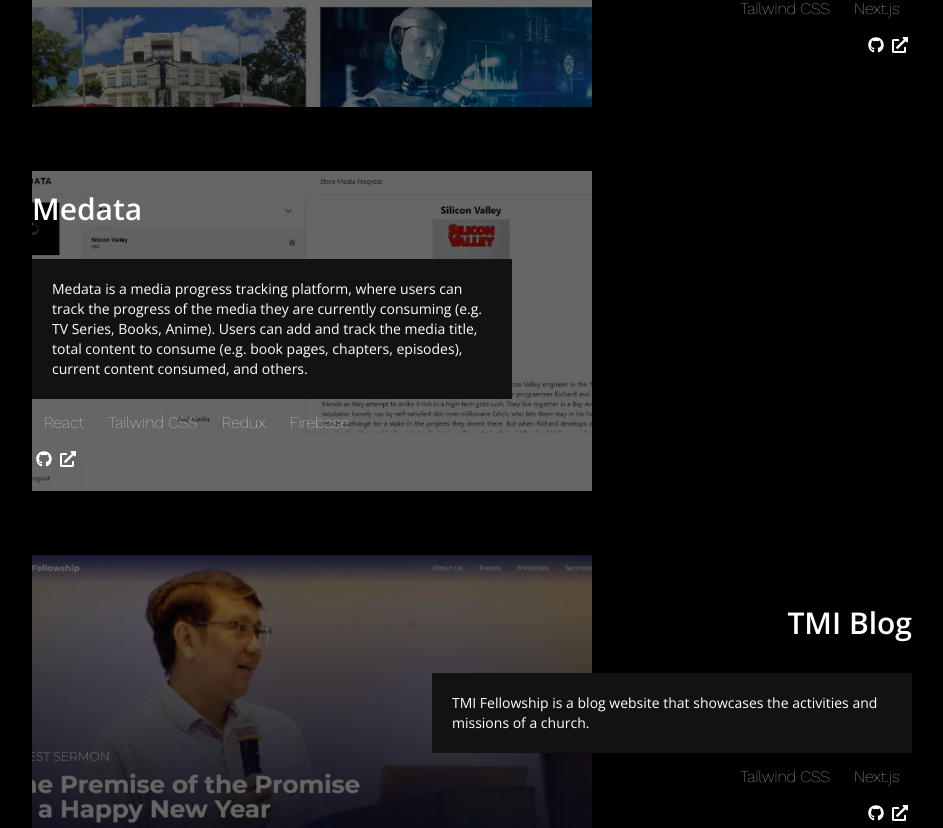
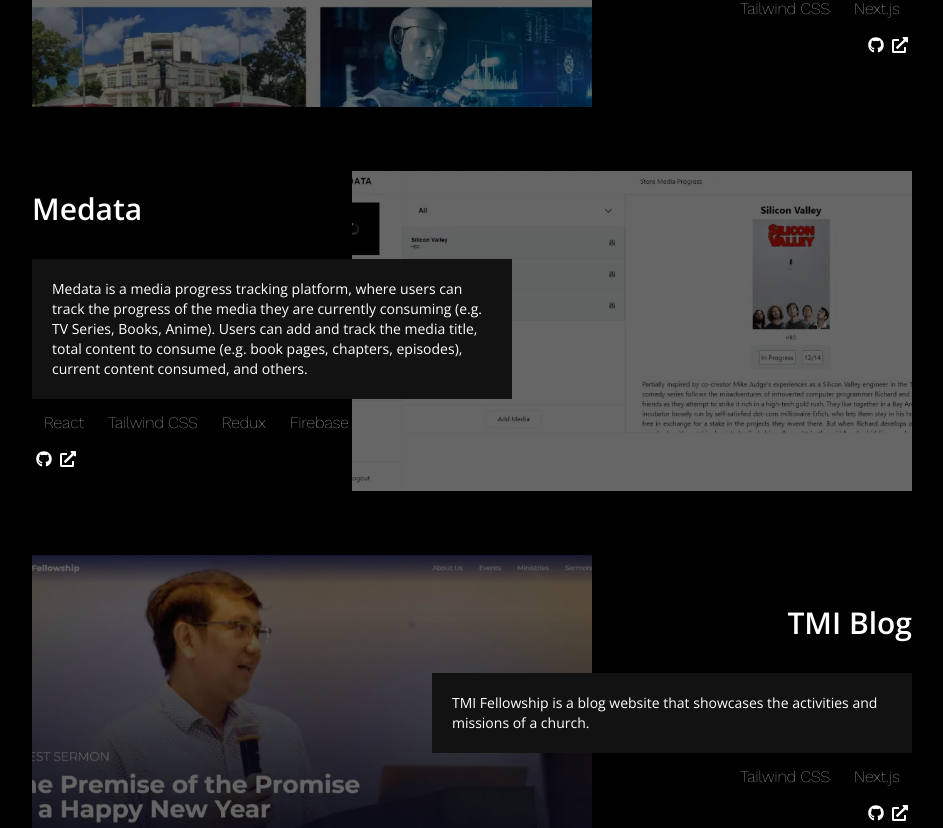
Before and after one commit to maxellmilay/personal-website-v2, a Next.js app: page / in a window 1280 px wide. Shown: the part 1522-2350 px from the top of the page, without its empty margins (168-1111 px from the left). Built offline with nearby package versions, Linux system fonts and the light colour scheme.

Commit message:
[Fix][Maxell] fixed featured issue

```diff
--- a/src/components/Experience.tsx
+++ b/src/components/Experience.tsx
@@ -38,7 +38,7 @@
           </p>
           {currentExperience.responsibilities.map((data, index) => {
             return (
-              <div key={index} className="flex flex-row mb-5">
+              <div key={data} className="flex flex-row mb-5">
                 <FaCaretRight className="mr-2" />
                 <p className="flex w-[15rem] sm:w-[22rem] font-thin text-xs text-[#AFAFAF] leading-4">
                   {data}
--- a/src/components/Featured.tsx
+++ b/src/components/Featured.tsx
@@ -11,7 +11,7 @@
       {featured.map((data) => {
         return (
           <div
-            className={`flex lg:flex-row flex-col items-center lg:items-start lg:${data.align.image} mb-16`}
+            className={`flex lg:flex-row flex-col items-center lg:items-start ${data.align.image} mb-16`}
             key={data.id}
           >
             <div className="relative w-[80%] md:w-[35rem] h-[12rem] sm:h-[20rem]">
```
